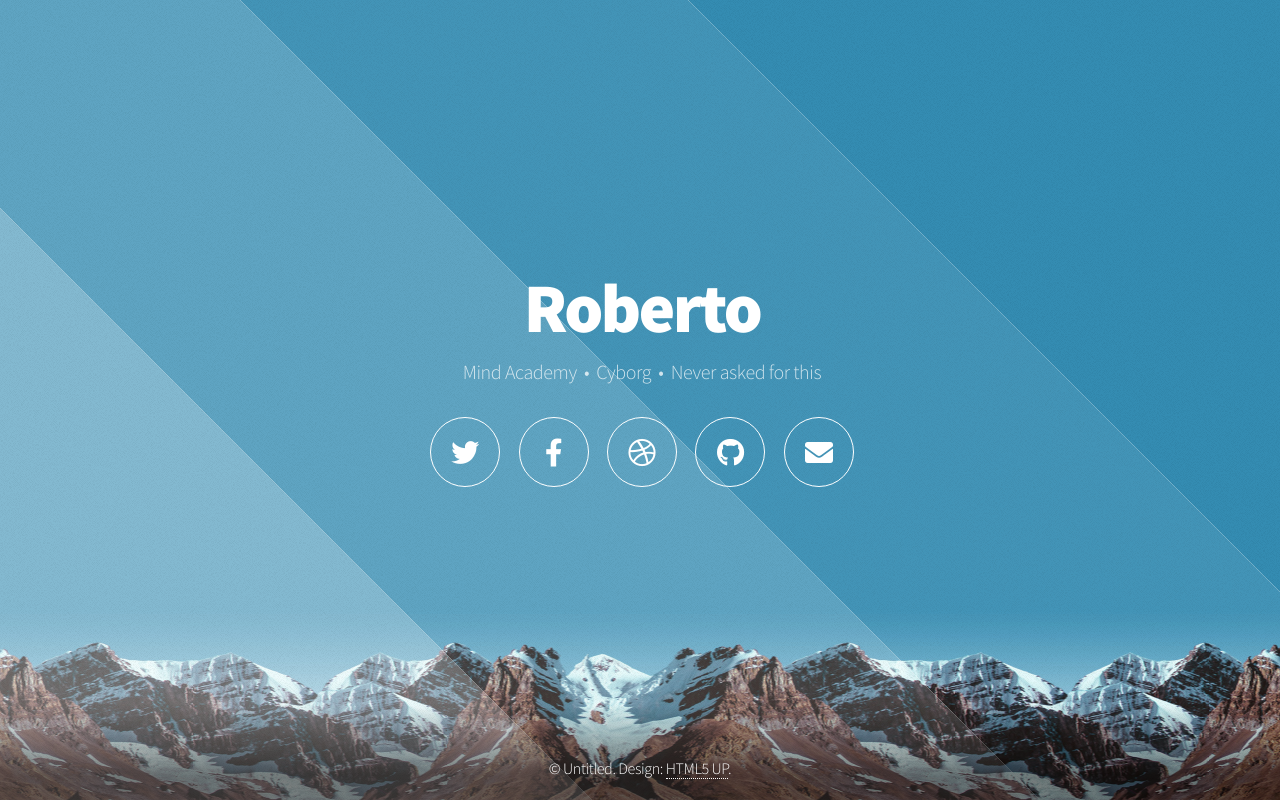
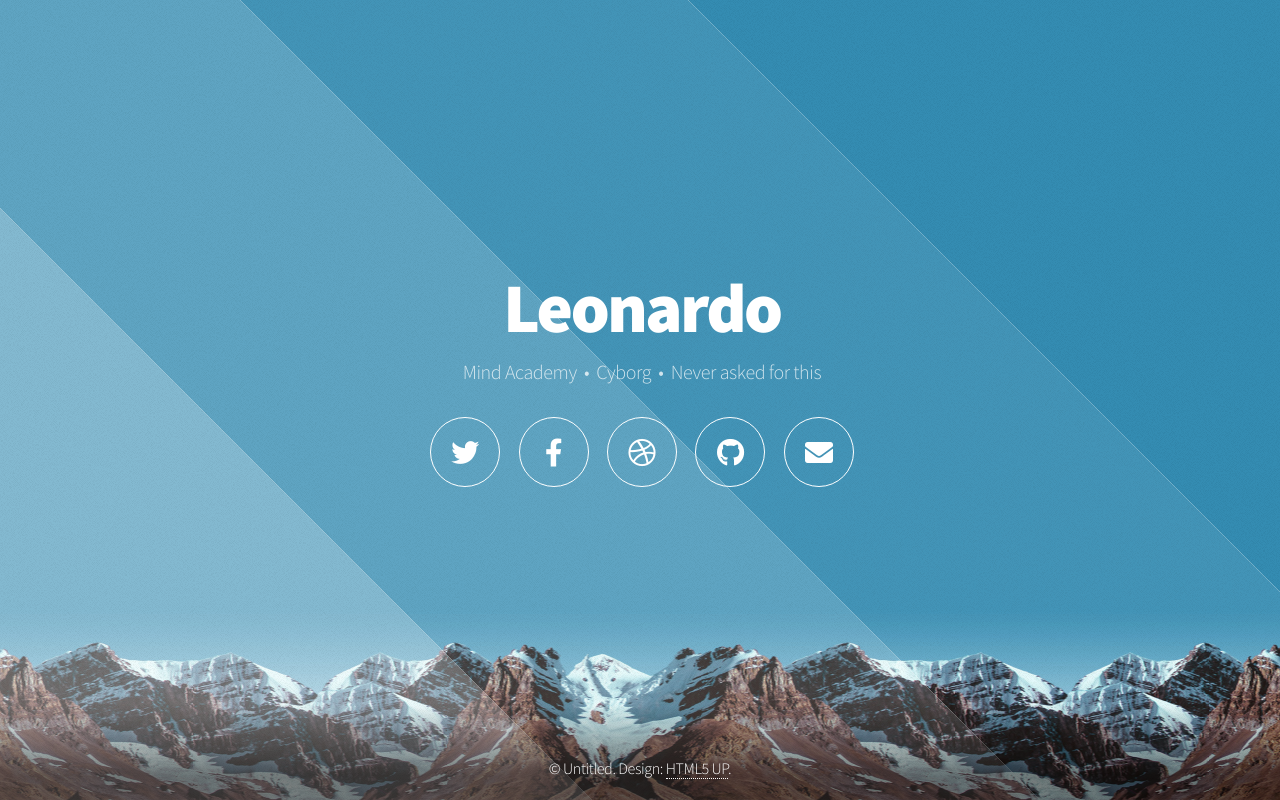
Before and after one commit to leonardoprevato/areal-template, a plain HTML site: page index.html in a window 1280 px wide. Drawn offline with Linux system fonts and the light colour scheme.

Commit message:
Modifiche
Modificato Nome

```diff
--- a/index.html
+++ b/index.html
@@ -5,13 +5,17 @@
 	Free for personal and commercial use under the CCA 3.0 license (html5up.net/license)
 -->
 <html>
+
 <head>
 	<title>Aerial by HTML5 UP</title>
 	<meta charset="utf-8" />
 	<meta name="viewport" content="width=device-width, initial-scale=1, user-scalable=no" />
 	<link rel="stylesheet" href="assets/css/main.css" />
-		<noscript><link rel="stylesheet" href="assets/css/noscript.css" /></noscript>
+	<noscript>
+		<link rel="stylesheet" href="assets/css/noscript.css" />
+	</noscript>
 </head>
+
 <body class="is-preload">
 	<div id="wrapper">
 		<div id="bg"></div>
@@ -20,7 +24,7 @@
 
 			<!-- Header -->
 			<header id="header">
-            <h1>Roberto</h1>
+				<h1>Leonardo</h1>
 
 				<p>Mind Academy &nbsp;&bull;&nbsp; Cyborg &nbsp;&bull;&nbsp; Never asked for this</p>
 				<nav>
@@ -33,7 +37,6 @@
 					</ul>
 				</nav>
 			</header>
-
 			<!-- Footer -->
 			<footer id="footer">
 				<span class="copyright">&copy; Untitled. Design: <a href="http://html5up.net">HTML5 UP</a>.</span>
@@ -42,9 +45,10 @@
 		</div>
 	</div>
 	<script>
-			window.onload = function() { document.body.classList.remove('is-preload'); }
-			window.ontouchmove = function() { return false; }
-			window.onorientationchange = function() { document.body.scrollTop = 0; }
+		window.onload = function () { document.body.classList.remove('is-preload'); }
+		window.ontouchmove = function () { return false; }
+		window.onorientationchange = function () { document.body.scrollTop = 0; }
 	</script>
 </body>
+
 </html>
```
Lines whose indentation alone changed are shown as unchanged.
